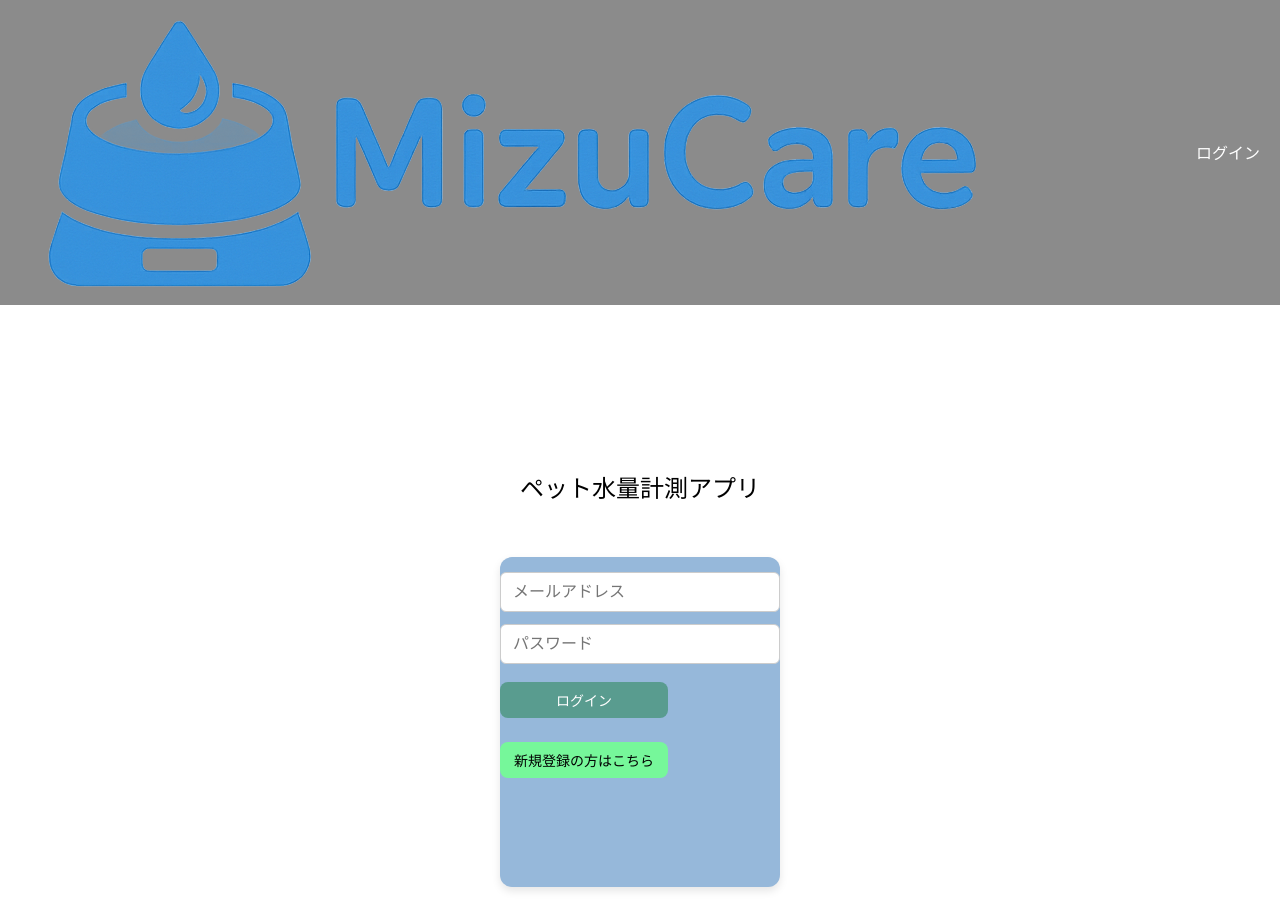
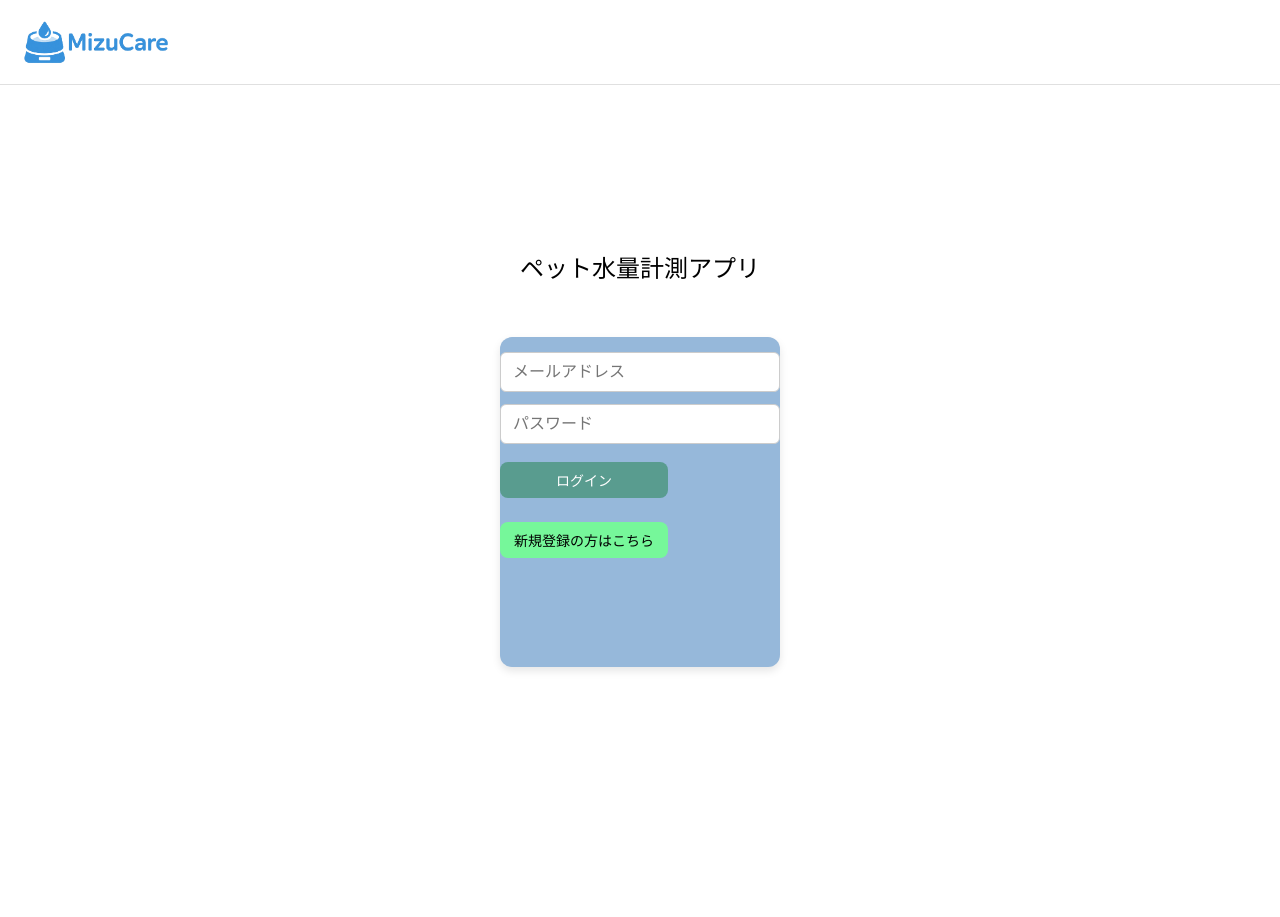
Before and after one commit to kei0101xw/pet-water-tracker, a React (Vite) app in the folder frontend/: page /login in a window 1280 px wide. After the commit the page ends 800 px from the top, so only its background shows below. Built offline with nearby package versions, Linux system fonts and the light colour scheme; no server answers.

Commit message:
[add] ヘッダーのCSSを一部修正

```diff
--- a/frontend/src/components/Header.css
+++ b/frontend/src/components/Header.css
@@ -1,18 +1,19 @@
 /* ヘッダー全体 */
 .header {
-  background-color: #8b8b8b;
+  background-color: #ffffff;
   color: #fff;
   padding: 10px 20px;
   display: flex;
   align-items: center;
   justify-content: space-between;
   position: relative;
+  border-bottom: 1px solid #e0e0e0;
 }
 
 /* ロゴ */
-.header-logo {
+.logo-image {
   margin: 10px 0;
-  width: 200px;
+  width: 150px;
   height: auto;
   cursor: pointer;
 }
@@ -32,7 +33,7 @@
 .bar {
   height: 3px;
   width: 100%;
-  background-color: white;
+  background-color: rgb(54 145 220);
   border-radius: 2px;
 }
 
```
